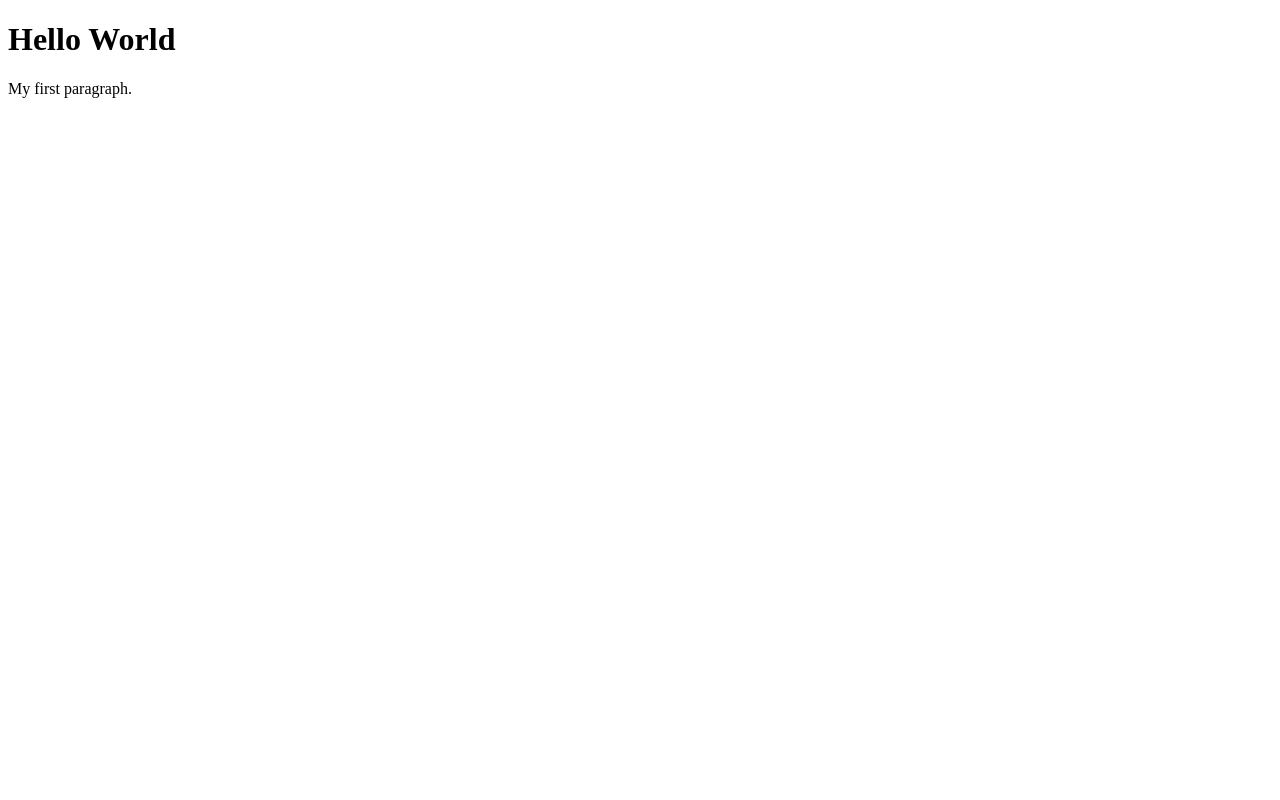
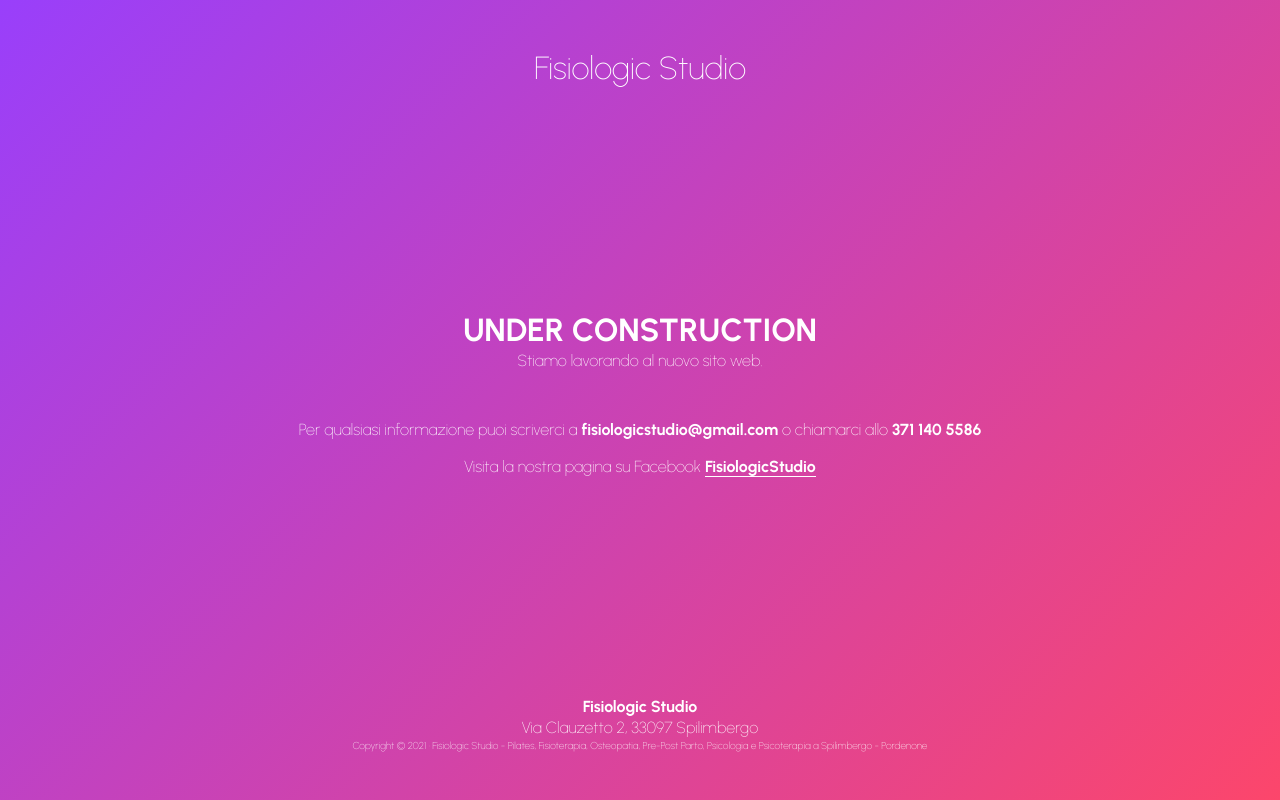
Before and after one commit to FisiologicStudio/FisiologicStudio.github.io, a plain HTML site: page index.html in a window 1280 px wide. Drawn offline with Linux system fonts and the light colour scheme.

Commit message:
Add files via upload
Under construction draft

```diff
--- a/index.html
+++ b/index.html
@@ -1,9 +1,112 @@
 <!DOCTYPE html>
 <html>
-<body>
+  <head>
+    <!-- Global site tag (gtag.js) - Google Analytics -->
+    <script
+      async
+      src="https://www.googletagmanager.com/gtag/js?id=UA-61860189-1"
+    ></script>
+    <script>
+      window.dataLayer = window.dataLayer || [];
+      function gtag() {
+        dataLayer.push(arguments);
+      }
+      gtag('js', new Date());
 
-<h1>Hello World</h1>
-<p>My first paragraph.</p>
-
-</body>
+      gtag('config', 'UA-61860189-1');
+    </script>
+    <title>
+      Pilates, Fisioterapia, Osteopatia, Pre Parto, Psicoterapia a Spilimbergo
+    </title>
+    <link rel="preconnect" href="https://fonts.googleapis.com" />
+    <link rel="preconnect" href="https://fonts.gstatic.com" crossorigin />
+    <link
+      href="https://fonts.googleapis.com/css2?family=Urbanist:wght@100;500;700&display=swap"
+      rel="stylesheet"
+    />
+    <link rel="icon" href="assets/cropped-LogoApp-32x32.png" sizes="32x32" />
+    <link
+      rel="icon"
+      href="assets/cropped-LogoApp-192x192.png"
+      sizes="192x192"
+    />
+    <link rel="apple-touch-icon" href="assets/cropped-LogoApp-180x180.png" />
+    <link rel="stylesheet" href="style/reset.css" />
+    <link rel="stylesheet" href="style/style.css" />
+    <link rel="canonical" href="https://www.fisiologicstudio.it/" />
+    <meta charset="UTF-8" />
+    <meta http-equiv="X-UA-Compatible" content="IE=edge" />
+    <meta property="og:locale" content="it_IT" />
+    <meta property="og:type" content="website" />
+    <meta
+      name="robots"
+      content="index, follow, max-image-preview:large, max-snippet:-1, max-video-preview:-1"
+    />
+    <meta
+      name="msapplication-TileImage"
+      content="assets/cropped-LogoApp-270x270.png"
+    />
+    <meta
+      name="description"
+      content="Fisiologic Studio - Pilates, Fisioterapia,
+          Osteopatia, Pre-Post Parto, Psicologia e Psicoterapia a Spilimbergo -
+          Pordenone"
+    />
+    <meta
+      name="google-site-verification"
+      content="OtYPzO82djRLnqu1NwDy9flyhr5TieF8yrqi5ls2u-M"
+    />
+    <meta
+      property="og:title"
+      content="Pilates, Fisioterapia, Osteopatia, Pre Parto, Psicoterapia a Spilimbergo"
+    />
+    <meta
+      property="og:description"
+      content="Pilates, Fisioterapia, Riabilitazione, Osteopatia, Pre-Post Parto, Psicologia e Psicoterapia presso Fisiologic Studio a Spilimbergo - Pordenone (PN)"
+    />
+    <meta property="og:url" content="https://www.fisiologicstudio.it/" />
+    <meta
+      property="og:site_name"
+      content="Fisiologic Studio - Pilates, Fisioterapia, Osteopatia e Pre-Post Parto a Spilimbergo - Pordenone"
+    />
+  </head>
+  <body>
+    <div class="container">
+      <div class="title">Fisiologic Studio</div>
+      <div class="construction">
+        <h3>UNDER CONSTRUCTION</h3>
+        <h6 class="pb-2">Stiamo lavorando al nuovo sito web.</h6>
+        <p>
+          Per qualsiasi informazione puoi scriverci a
+          <strong>fisiologicstudio@gmail.com</strong> o chiamarci allo
+          <strong>371 140 5586</strong>
+        </p>
+        <p>
+          Visita la nostra pagina su Facebook
+          <a href="https://www.facebook.com/fisiologicstudio/"
+            >FisiologicStudio</a
+          >
+        </p>
+        <!-- <ul>
+          <li>Scriverci a fisiologicstudio@gmail.com</li>
+          <li>Chiamarci allo 371 140 5586</li>
+          <li>
+            Visitare la nostra pagina su Facebook
+            <a href="https://www.facebook.com/fisiologicstudio/"
+              >FisilogicStudio</a
+            >
+          </li>
+        </ul> -->
+      </div>
+      <div class="text">
+        <strong>Fisiologic Studio</strong>
+        <p>Via Clauzetto 2, 33097 Spilimbergo</p>
+        <footer>
+          Copyright &copy; 2021 · Fisiologic Studio - Pilates, Fisioterapia,
+          Osteopatia, Pre-Post Parto, Psicologia e Psicoterapia a Spilimbergo -
+          Pordenone
+        </footer>
+      </div>
+    </div>
+  </body>
 </html>
--- /dev/null
+++ b/style/reset.css
@@ -0,0 +1,124 @@
+html,
+body,
+div,
+span,
+applet,
+object,
+iframe,
+h1,
+h2,
+h3,
+h4,
+h5,
+h6,
+p,
+blockquote,
+pre,
+a,
+abbr,
+acronym,
+address,
+big,
+cite,
+code,
+del,
+dfn,
+em,
+img,
+ins,
+kbd,
+q,
+s,
+samp,
+small,
+strike,
+strong,
+sub,
+sup,
+tt,
+var,
+b,
+u,
+i,
+center,
+dl,
+dt,
+dd,
+ol,
+ul,
+li,
+fieldset,
+form,
+label,
+legend,
+table,
+caption,
+tbody,
+tfoot,
+thead,
+tr,
+th,
+td,
+article,
+aside,
+canvas,
+details,
+embed,
+figure,
+figcaption,
+footer,
+header,
+hgroup,
+menu,
+nav,
+output,
+ruby,
+section,
+summary,
+time,
+mark,
+audio,
+video {
+  margin: 0;
+  padding: 0;
+  border: 0;
+  font-size: 100%;
+  font: inherit;
+  vertical-align: baseline;
+}
+/* HTML5 display-role reset for older browsers */
+article,
+aside,
+details,
+figcaption,
+figure,
+footer,
+header,
+hgroup,
+menu,
+nav,
+section {
+  display: block;
+}
+body {
+  line-height: 1;
+}
+ol,
+ul {
+  list-style: none;
+}
+blockquote,
+q {
+  quotes: none;
+}
+blockquote:before,
+blockquote:after,
+q:before,
+q:after {
+  content: '';
+  content: none;
+}
+table {
+  border-collapse: collapse;
+  border-spacing: 0;
+}
--- /dev/null
+++ b/style/style.css
@@ -0,0 +1,65 @@
+* {
+  box-sizing: border-box;
+}
+
+body {
+  font-family: 'Urbanist', sans-serif;
+  font-weight: 100;
+  box-sizing: border-box;
+  line-height: 1.3;
+}
+
+strong {
+  font-weight: 700;
+}
+
+.container {
+  display: flex;
+  position: relative;
+  width: 100vw;
+  height: 100vh;
+  padding: 3rem;
+  background: rgb(153, 63, 251);
+  background: linear-gradient(
+    135deg,
+    rgba(153, 63, 251, 1) 0%,
+    rgba(252, 70, 107, 1) 100%
+  );
+  align-items: center;
+  justify-content: space-between;
+  color: #fff;
+  flex-direction: column;
+  text-align: center;
+}
+
+.title {
+  font-size: 2rem;
+  margin-bottom: 1rem;
+}
+
+.construction h3 {
+  font-size: 2rem;
+  font-weight: 700;
+}
+
+.construction h6 {
+  padding-bottom: 3rem;
+}
+
+.construction p {
+  padding-bottom: 1rem;
+}
+
+a {
+  text-decoration: none;
+  color: #fff;
+  font-weight: 700;
+  border-bottom: 1px solid #fff;
+}
+
+footer {
+  font-size: 0.625rem;
+}
+
+@media screen and (min-) {
+}
```
Also changed, not shown: assets/Fisiologic-Logo.png (added), assets/cropped-LogoApp-180x180.png (added), assets/cropped-LogoApp-192x192.png (added), assets/cropped-LogoApp-270x270.png (added), assets/cropped-LogoApp-32x32.png (added), assets/fisiologic-studio.jpg (added).
